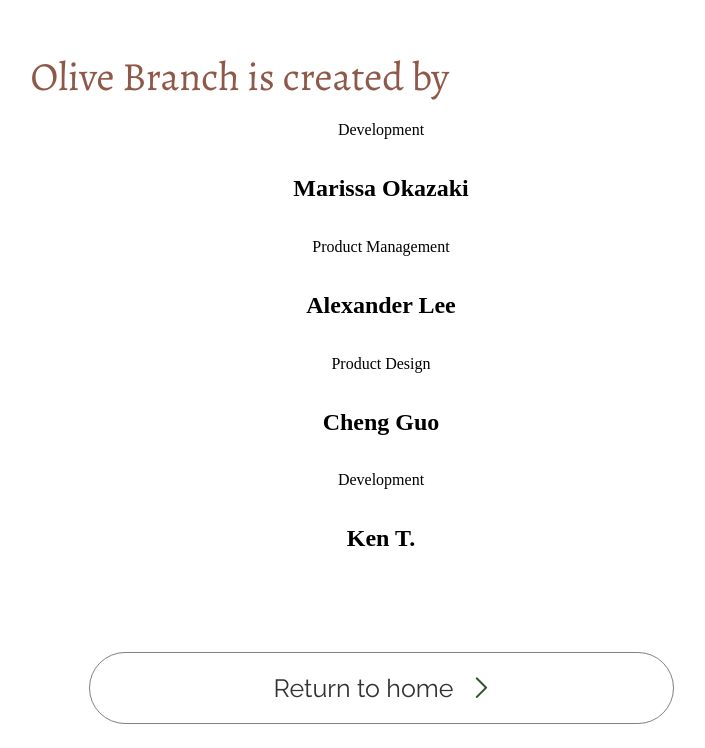
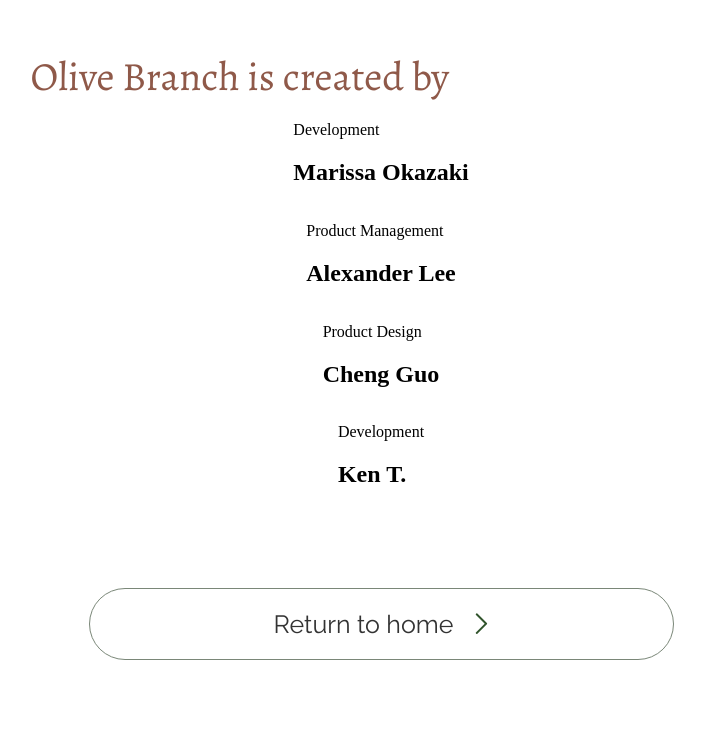
Before and after one commit to kent28808/olivebranchr2, a Next.js app: page /about in a window 1280 px wide. Shown: the part 171-919 px from the top of the page, without its empty margins (259-964 px from the left). After the commit the page ends 855 px from the top, so only its background shows below. Built offline with nearby package versions, Linux system fonts and the light colour scheme.

Commit message:
added about.scss styles pages, updated about page

```diff
--- a/pages/about.js
+++ b/pages/about.js
@@ -5,18 +5,23 @@ export default function about() {
   return (
     <div className='container'>
       <h3>Olive Branch is created by</h3>
-
+      <div className='team-info'>
         <p> Development </p>
         <h2>Marissa Okazaki</h2>
+      </div>
 
+      <div className='team-info'>
         <p>Product Management</p>
         <h2>Alexander Lee</h2>
-
+      </div>
+      <div className='team-info'>
         <p>Product Design</p>
         <h2>Cheng Guo</h2>
-
+      </div>
+      <div className='team-info'>
         <p>Development</p>
         <h2>Ken T.</h2>
+      </div>
 
       <ButtonWithText
         innerRef='/'
```
Also changed, not shown: styles/about.scss (added), 1 other file (tests, documents, lock files or other folders). Lines whose indentation alone changed are shown as unchanged.
